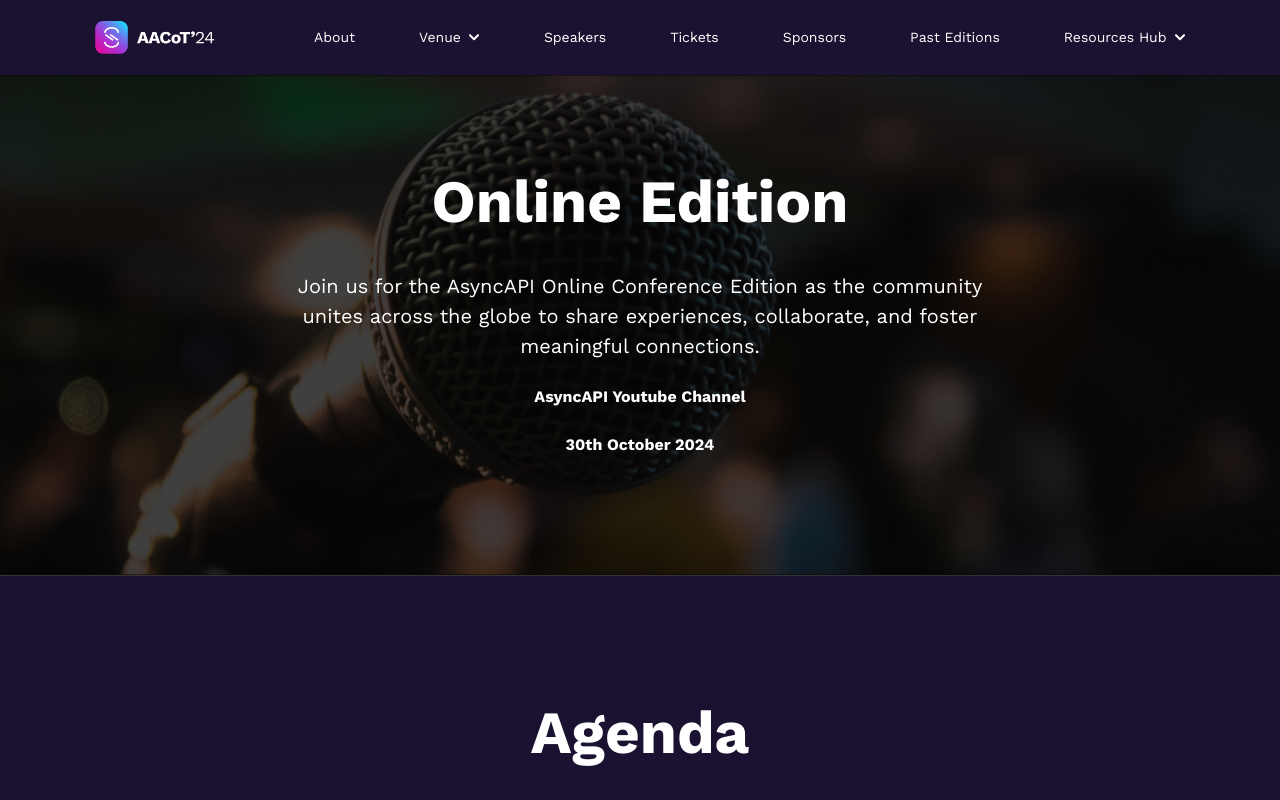
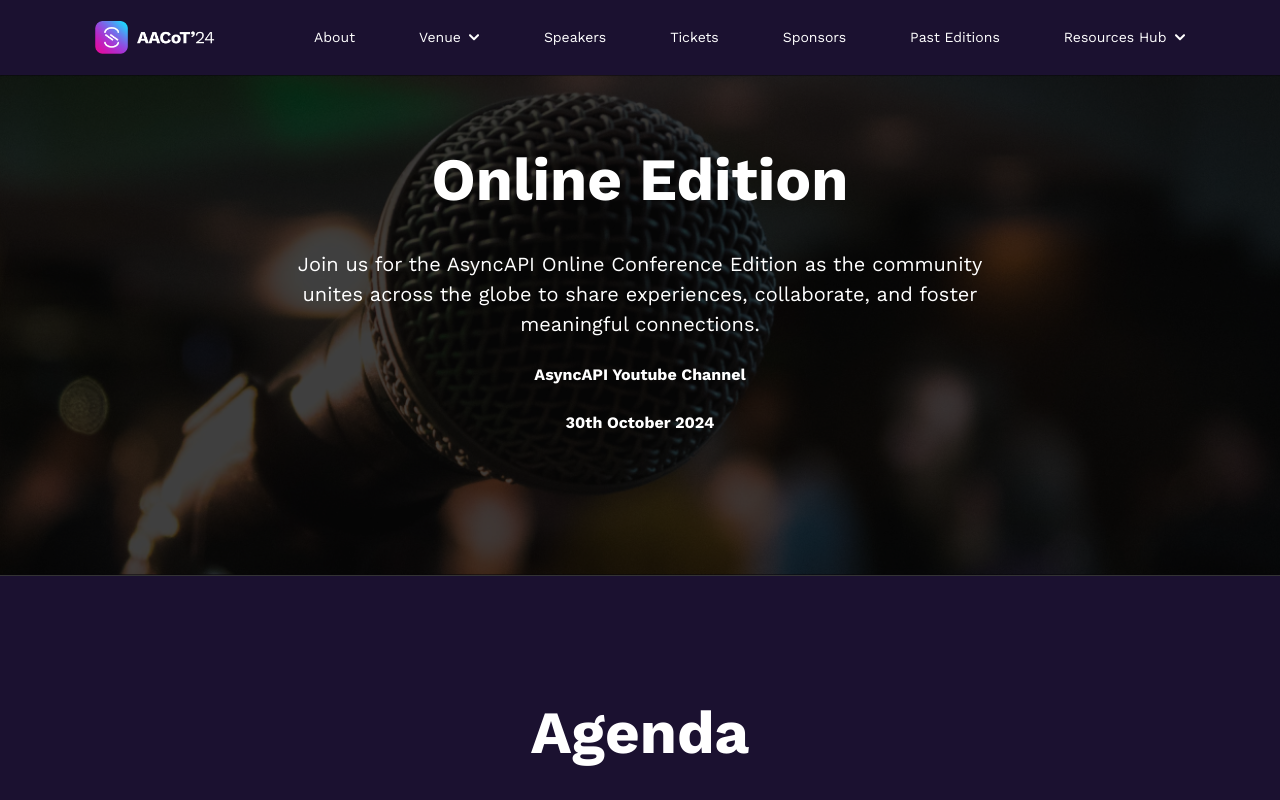
Before and after one commit to asyncapi/conference-website, a Next.js app: page /venue/Online in a window 1280 px wide. Shown: the top 800 px of the page. Built offline with nearby package versions, Linux system fonts and the light colour scheme.

Commit message:
fixing more UI bugs

```diff
--- a/components/Speaker/guideline.js
+++ b/components/Speaker/guideline.js
@@ -114,7 +114,7 @@ function Guidelines({talkDeadLine,virtual,name,cfp}) {
               </div>
           })}
       </div>
-     <div className='text-center mt-20'>
+     <div className='flex items-center justify-center text-center mt-20'>
      {cfp && <a href={name === 'online'? "/venue/online/register" :cfp}target={name=='Online'?"":'_blank'} rel='noreferrer'>
 							<Button className="x-8 m-2 w-[250px] text-center">Submit Talk Proposal</Button>
 		</a>}
--- a/components/Tickets/ticketCards.js
+++ b/components/Tickets/ticketCards.js
@@ -13,7 +13,7 @@ function TicketCards({ className, city }) {
         <div className='text-xl font-bold text-gradient'>{city.name}, {city.country}</div>
         <div className='mt-2 text-lg'>{city.date}</div>
       </div>
-      <div className='border-t h-20 border-dashed p-4 text-center'>
+      <div className='flex justify-center border-t h-20 border-dashed p-4 text-center'>
         {/* Show a button based on the event status */}
         {isEndedOrUpcoming ? (
           <Button disabled overlay={true} className='w-[200px] bg-gray-400'>
--- a/pages/index.js
+++ b/pages/index.js
@@ -153,7 +153,7 @@ export default function Home() {
 											enthusiastic audience!
 										</Paragraph>
 										<Link legacyBehavior href="https://apidays.typeform.com/to/ILJeAaV8?typeform-source=www.apidays.global#event_name=xxxxx">
-										<a target="_blank">
+										<a className='flex justify-center' target="_blank">
 											<Button className='mt-[80px] w-[244px] border border-gray card-bg'>
 											Apply as a Speaker
 											</Button>
--- a/pages/venue/[id].js
+++ b/pages/venue/[id].js
@@ -38,7 +38,7 @@ function Venue({ city }) {
 		<div>
 			<div className= {`w-full h-[500px] sm:h-[auto] ${city.name=='Online'?'bg-online':'bg-madrid'} bg-cover bg-center`}>
 				<div className='w-full h-full kinda-dark items-center flex flex-col justify-between'>
-					<div className='mt-[82px] container text-center flex flex-col items-center w-[1100px] lg:w-full sm:text-center'>
+					<div className='mt-[60px] container text-center flex flex-col items-center w-[1100px] lg:w-full sm:text-center'>
 						{city.name=='Online'?<Heading className='text-white'>
 							{city.name} {city.country}
 						</Heading>:
```
